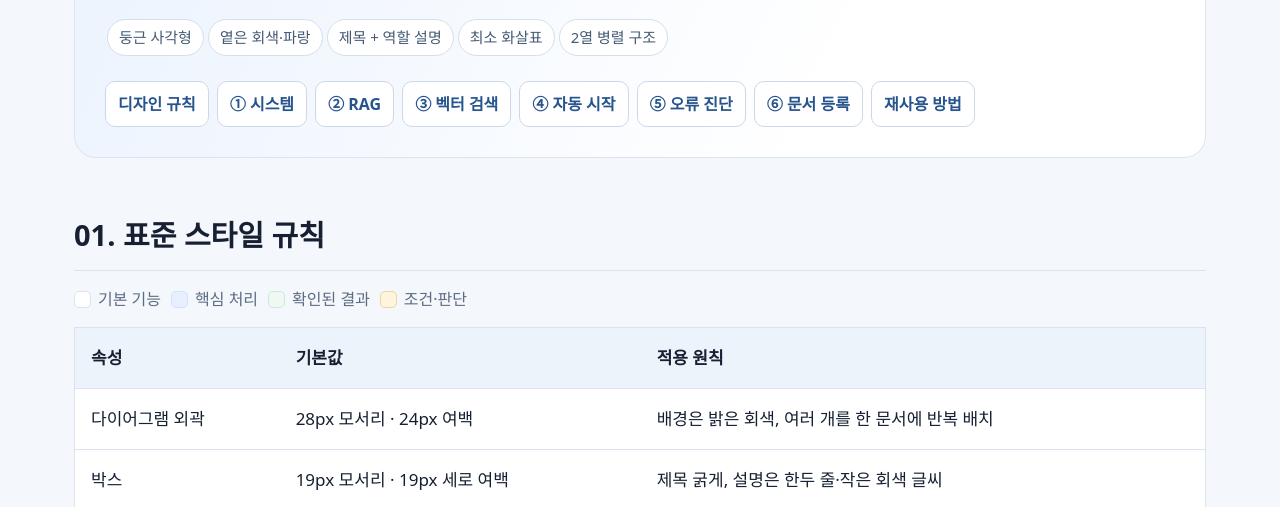
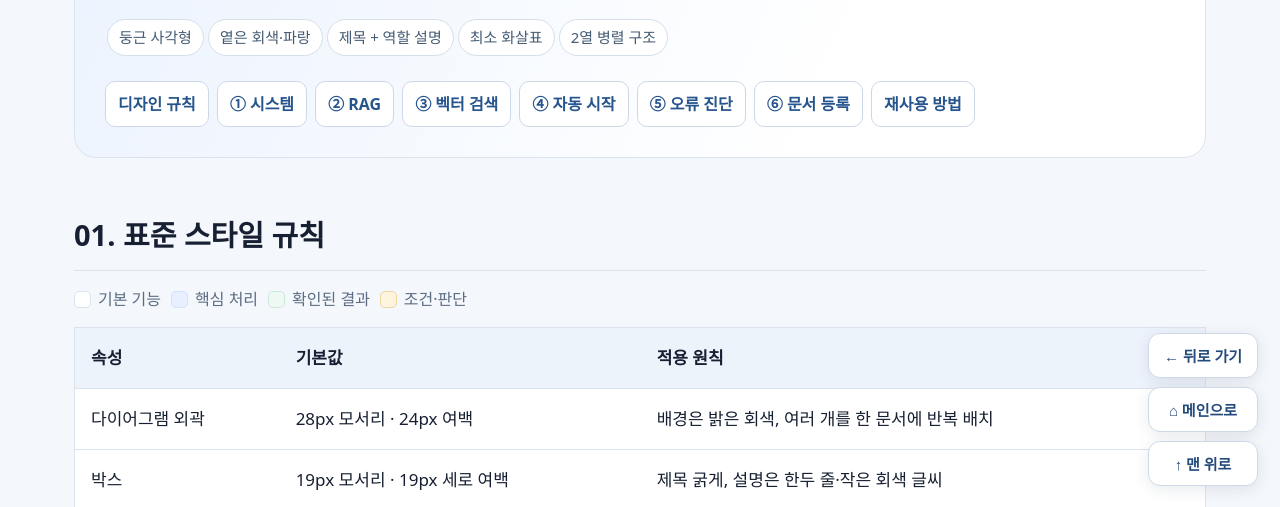
Before and after one commit to Yuul-Jung/langchain-lab, a plain HTML site: page docs/diagram-style-guide.html in a window 1280 px wide. Shown: the part 290-797 px from the top of the page. Drawn offline with Linux system fonts and the light colour scheme.

Commit message:
Add persistent back, home and top navigation to study HTML

```diff
--- a/docs/diagram-style-guide.html
+++ b/docs/diagram-style-guide.html
@@ -24,7 +24,15 @@ pre{font-size:15px;line-height:1.7}
  .diagram{padding:16px}
  .arrow{font-size:27px}
 }
-</style></head><body><main>
+
+/* Study document quick navigation */
+.quick-nav{position:fixed;right:22px;bottom:24px;z-index:50;display:flex;flex-direction:column;gap:9px}
+.quick-nav button,.quick-nav a{font:700 15px/1.2 system-ui,"Noto Sans KR",sans-serif;text-decoration:none;color:#244a7c;background:#fff;border:1px solid #cdd9e9;box-shadow:0 3px 15px #22334b1a;border-radius:12px;min-height:45px;min-width:110px;display:flex;align-items:center;justify-content:center;padding:10px 14px;cursor:pointer}
+.quick-nav button:hover,.quick-nav a:hover{background:#eaf2ff}
+.quick-nav button:focus-visible,.quick-nav a:focus-visible{outline:3px solid #3b82f6;outline-offset:2px}
+@media(max-width:740px){.quick-nav{right:9px;bottom:10px;gap:6px}.quick-nav button,.quick-nav a{font-size:13px;min-height:41px;min-width:89px;padding:8px}}
+@media print{.quick-nav{display:none}}
+</style></head><body><div id="top"></div><main>
 <section class="intro"><div class="overline">STANDARD UI SYSTEM · VERSION 1.0</div><h1>학습용 HTML 블록다이어그램<br>표준 템플릿 & 구조도 세트</h1>
 <p class="lead">로컬 AI/RAG 구축 교재의 디자인을 표준화한 재사용 가능한 HTML/CSS 기반 구조도 모음. Mermaid나 SVG 없이 의미 있는 HTML 박스를 사용하며, 브라우저 확대·인쇄·화면 크기에 대응한다.</p>
 <span class="pill">둥근 사각형</span><span class="pill">옅은 회색·파랑</span><span class="pill">제목 + 역할 설명</span><span class="pill">최소 화살표</span><span class="pill">2열 병렬 구조</span>
@@ -143,4 +151,8 @@ pre{font-size:15px;line-height:1.7}
 <p id="copyStatus" class="caption" role="status"></p></div>
 <div class="note warning"><b>표현 기준:</b> 화살표는 흐름의 방향을 뜻한다. 운영환경은 실행 기반이므로 데이터 흐름 박스처럼 오해되지 않도록 설명을 병기한다. FPGA/RTL 자료의 구조도는 실제 모듈명과 신호명을 우선 사용한다.</div>
 <footer class="footer">표준 디자인 시스템 v1.0 · 2026-11-09 · <a href="https://github.com/Yuul-Jung/langchain-lab">GitHub 소스 저장소</a> · 기존 학습 교재 <a href="learning-guide.html">learning-guide.html</a></footer>
-</main><script>async function copyStyle(){const t=document.querySelector("style").textContent;try{await navigator.clipboard.writeText(t);document.getElementById("copyStatus").textContent="공통 CSS를 복사했습니다."}catch(e){document.getElementById("copyStatus").textContent="복사가 제한된 경우 브라우저 소스에서 style 내용을 복사하세요."}}</script></body></html>
+</main><script>async function copyStyle(){const t=document.querySelector("style").textContent;try{await navigator.clipboard.writeText(t);document.getElementById("copyStatus").textContent="공통 CSS를 복사했습니다."}catch(e){document.getElementById("copyStatus").textContent="복사가 제한된 경우 브라우저 소스에서 style 내용을 복사하세요."}}</script><nav class="quick-nav" aria-label="교재 빠른 이동">
+<button type="button" onclick="if(history.length>1){history.back()}else{location.href='../index.html'}" title="이전 페이지로 돌아가기">← 뒤로 가기</button>
+<a href="../index.html" title="학습자료 메인 목차">⌂ 메인으로</a>
+<a href="#top" title="문서 맨 위로 이동">↑ 맨 위로</a>
+</nav></body></html>
```
